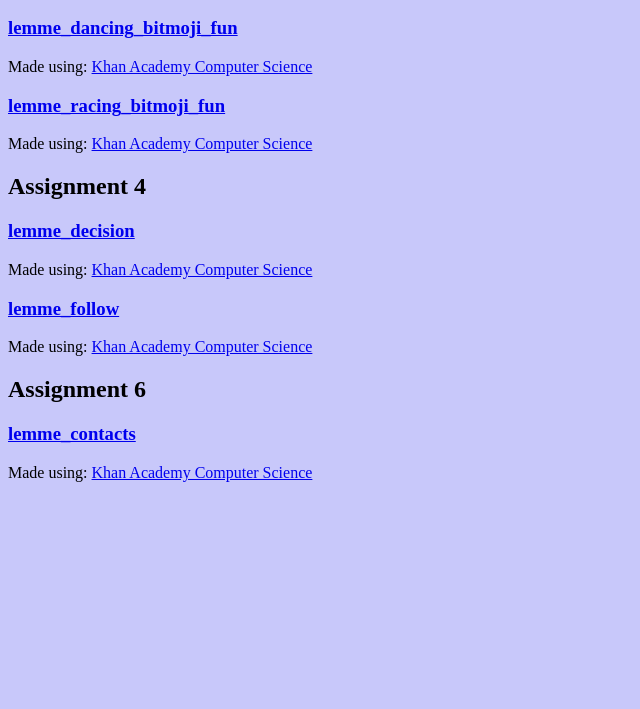
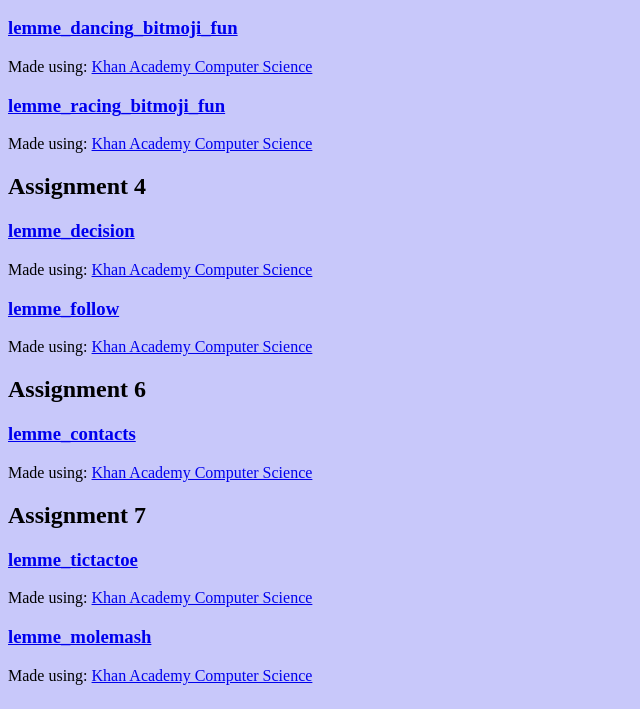
Before and after one commit to JCLemme/jclemme.github.io, a plain HTML site: page javascripts.html in a window 1280 px wide. Shown: the part 276-985 px from the top of the page, without its empty margins (0-640 px from the left). Before the commit the page ends 800 px from the top, so only its background shows below. Drawn offline with Linux system fonts and the light colour scheme; a script that the page names is missing.

Commit message:
Assignment 7

```diff
--- a/javascripts.html
+++ b/javascripts.html
@@ -33,7 +33,13 @@
         <h3><a href="https://www.khanacademy.org/computer-programming/lemme_follow/6582836669235200">lemme_follow</a></h3><script src="https://www.khanacademy.org/computer-programming/lemme_follow/6582836669235200/embed.js?editor=yes&buttons=yes&author=yes&embed=yes"></script><p>Made using: <a href="http://www.khanacademy.org/computer-programming">Khan Academy Computer Science</a></p>
 
         <h2>Assignment 6</h2>
+
         <h3><a href="https://www.khanacademy.org/computer-programming/lemme_contacts/4897061099585536">lemme_contacts</a></h3><script src="https://www.khanacademy.org/computer-programming/lemme_contacts/4897061099585536/embed.js?editor=yes&buttons=yes&author=yes&embed=yes"></script><p>Made using: <a href="http://www.khanacademy.org/computer-programming">Khan Academy Computer Science</a></p>
+
+        <h2>Assignment 7</h2>
+
+        <h3><a href="https://www.khanacademy.org/computer-programming/lemme_tictactoe/4779426634579968">lemme_tictactoe</a></h3><script src="https://www.khanacademy.org/computer-programming/lemme_tictactoe/4779426634579968/embed.js?editor=yes&buttons=yes&author=yes&embed=yes"></script><p>Made using: <a href="http://www.khanacademy.org/computer-programming">Khan Academy Computer Science</a></p>
+        <h3><a href="https://www.khanacademy.org/computer-programming/lemme_molemash/6483615567888384">lemme_molemash</a></h3><script src="https://www.khanacademy.org/computer-programming/lemme_molemash/6483615567888384/embed.js?editor=yes&buttons=yes&author=yes&embed=yes"></script><p>Made using: <a href="http://www.khanacademy.org/computer-programming">Khan Academy Computer Science</a></p>
 
   </body>
 </html>
```
